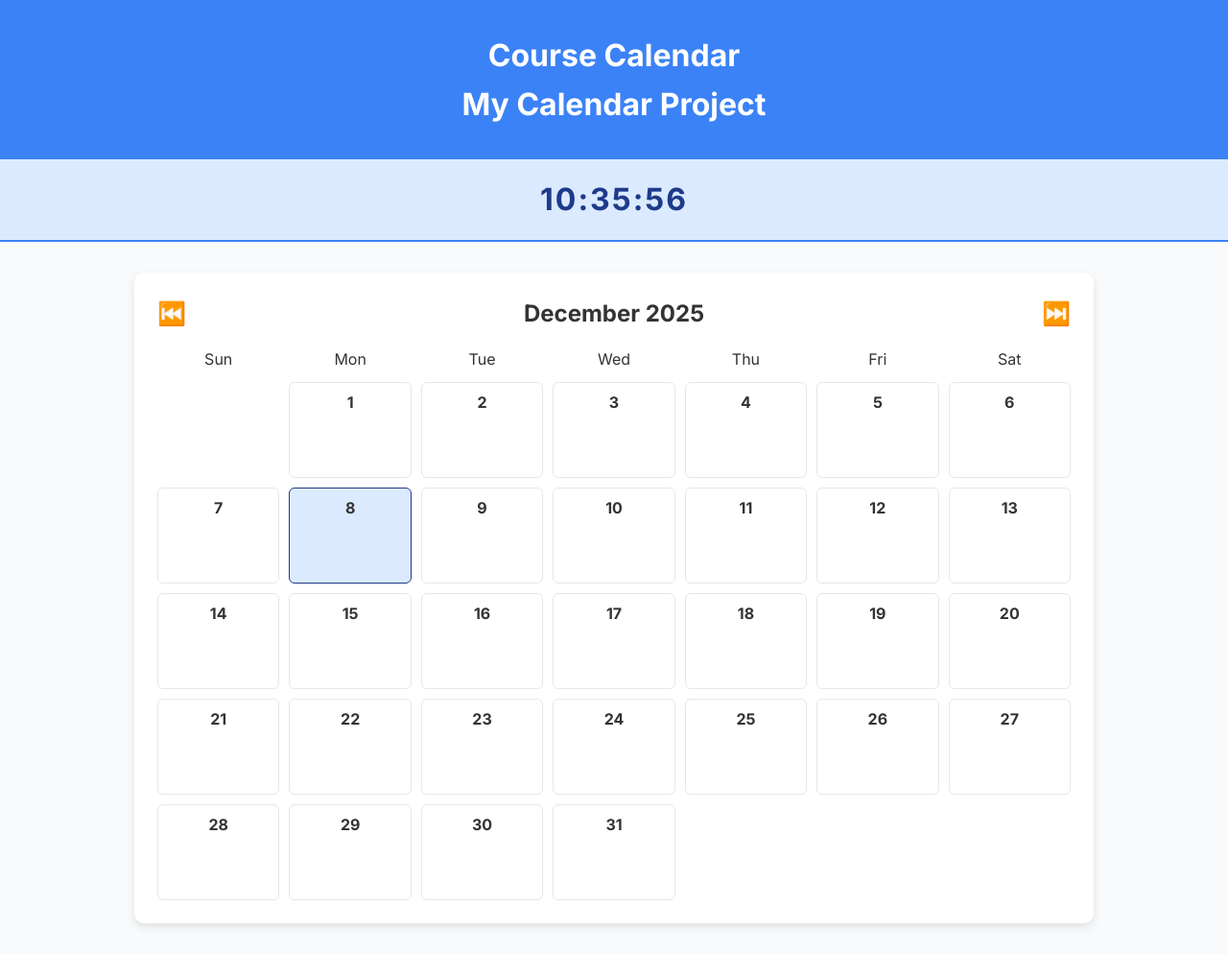
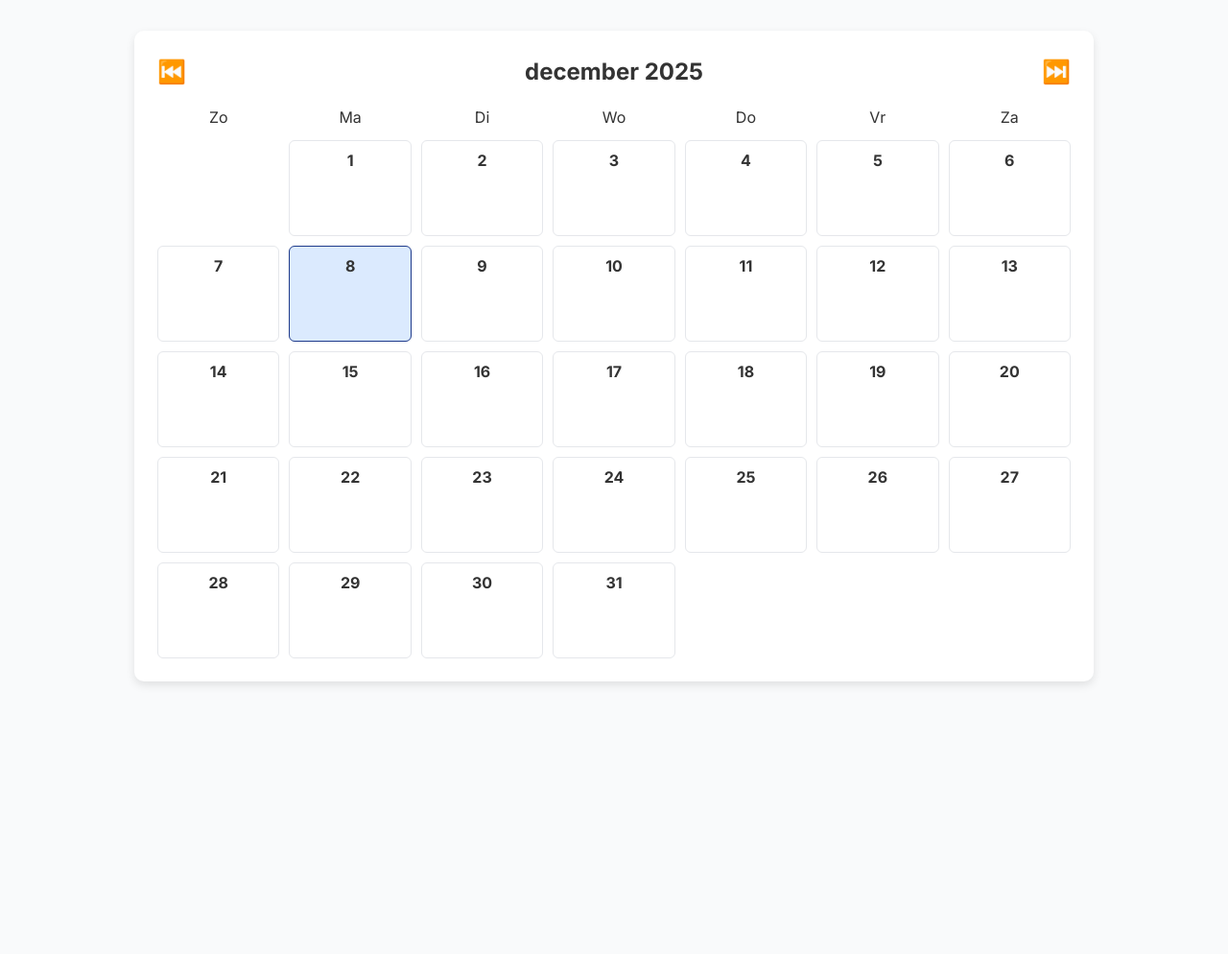
Before and after one commit to fszzl21/Het-Digitale-Erf, a PHP site: page / in a window 1280 px wide. Shown: the whole page at 96% size. After the commit the page ends 714 px from the top, so only its background shows below. Run offline with PHP 8.4, Linux system fonts and the light colour scheme; data that the repository does not hold is empty.

Commit message:
Alles aangepast zodat het nu naar appointsments is

```diff
--- a/GoogleAgendaCloneM/calendar.js
+++ b/GoogleAgendaCloneM/calendar.js
@@ -14,12 +14,12 @@ function renderCalendar(date = new Date()) {
   const totalDays = new Date(year, month + 1, 0).getDate();
   const firstDayOfMonth = new Date(year, month, 1).getDay();
 
-  monthYearEl.textContent = date.toLocaleDateString("en-US", {
+  monthYearEl.textContent = date.toLocaleDateString("nl-NL", {
     month: "long",
     year: "numeric",
   });
 
-  const weekDays = ["Sun", "Mon", "Tue", "Wed", "Thu", "Fri", "Sat"];
+  const weekDays = ["Zo", "Ma", "Di", "Wo", "Do", "Vr", "Za"];
   weekDays.forEach((day) => {
     const dayEl = document.createElement("div");
     dayEl.className = "day-name";
@@ -58,20 +58,20 @@ function renderCalendar(date = new Date()) {
       const ev = document.createElement("div");
       ev.className = "event";
 
-      const courseEl = document.createElement("div");
-      courseEl.className = "course";
-      courseEl.textContent = event.title.split(" - ")[0];
+      const appointmentEl = document.createElement("div");
+      appointmentEl.className = "appointment";
+      appointmentEl.textContent = event.title.split(" - ")[0];
 
-      const instructorEl = document.createElement("div");
-      instructorEl.className = "instructor";
-      instructorEl.textContent = "🧑🏻‍🏫 " + event.title.split(" - ")[1];
+      const themeEl = document.createElement("div");
+      themeEl.className = "theme";
+      themeEl.textContent = event.title.split(" - ")[1];
 
       const timeEl = document.createElement("div");
       timeEl.className = "time";
-      timeEl.textContent = `⏰ ${event.start_time} - ${event.end_time}`;
+      timeEl.textContent = `${event.start_time} - ${event.end_time}`;
 
-      ev.appendChild(courseEl);
-      ev.appendChild(instructorEl);
+      ev.appendChild(appointmentEl);
+      ev.appendChild(themeEl);
       ev.appendChild(timeEl);
       eventBox.appendChild(ev);
     });
@@ -82,7 +82,7 @@ function renderCalendar(date = new Date()) {
 
     const addBtn = document.createElement("button");
     addBtn.className = "overlay-btn";
-    addBtn.textContent = "+ Add";
+    addBtn.textContent = "Voeg toe";
     addBtn.onclick = (e) => {
       e.stopPropagation();
       openModalForAdd(dateStr);
@@ -92,7 +92,7 @@ function renderCalendar(date = new Date()) {
     if (eventsToday.length > 0) {
       const editBtn = document.createElement("button");
       editBtn.className = "overlay-btn";
-      editBtn.textContent = "✏️ Edit";
+      editBtn.textContent = "Pas aan";
       editBtn.onclick = (e) => {
         e.stopPropagation();
         openModalForEdit(eventsToday);
@@ -111,8 +111,8 @@ function openModalForAdd(dateStr) {
   document.getElementById("formAction").value = "add";
   document.getElementById("eventId").value = "";
   document.getElementById("deleteEventId").value = "";
-  document.getElementById("courseName").value = "";
-  document.getElementById("instructorName").value = "";
+  document.getElementById("appointmentName").value = "";
+  document.getElementById("appointmentTheme").value = "";
   document.getElementById("startDate").value = dateStr;
   document.getElementById("endDate").value = dateStr;
   document.getElementById("startTime").value = "09:00";
@@ -136,12 +136,12 @@ function openModalForEdit(eventsOnDate) {
   const selector = document.getElementById("eventSelector");
   const wrapper = document.getElementById("eventSelectorWrapper");
 
-  selector.innerHTML = "<option disabled selected>Choose event...</option>";
+  selector.innerHTML = "<option disabled selected>Kies afspraak...</option>";
 
   eventsOnDate.forEach((e) => {
     const option = document.createElement("option");
     option.value = JSON.stringify(e);
-    option.textContent = `${e.title} (${e.start} ➡️ ${e.end})`;
+    option.textContent = `${e.title} (${e.start} -> ${e.end})`;
     selector.appendChild(option);
   });
 
@@ -161,10 +161,10 @@ function handleEventSelection(eventJSON) {
   document.getElementById("eventId").value = event.id;
   document.getElementById("deleteEventId").value = event.id;
 
-  const [course, instructor] = event.title.split(" - ").map((e) => e.trim());
+  const [appointment, theme] = event.title.split(" - ").map((e) => e.trim());
 
-  document.getElementById("courseName").value = course || "";
-  document.getElementById("instructorName").value = instructor || "";
+  document.getElementById("appointmentName").value = appointment || "";
+  document.getElementById("appointmentTheme").value = theme || "";
   document.getElementById("startDate").value = event.start || "";
   document.getElementById("endDate").value = event.end || "";
   document.getElementById("startTime").value = event.start_time || "";
--- a/GoogleAgendaCloneM/calendar.php
+++ b/GoogleAgendaCloneM/calendar.php
@@ -8,19 +8,19 @@ $eventsFromDB = [];
 
 // Handle Add Appointment
 if ((isset($_SERVER["REQUEST_METHOD"]) && $_SERVER["REQUEST_METHOD"] === "POST") && (isset($_POST['action']) ? $_POST['action'] : '') === "add") {
-    $course      = trim($_POST["course_name"] ?? '');
-    $instructor  = trim($_POST["instructor_name"] ?? '');
+    $appointment      = trim($_POST["appointment_name"] ?? '');
+    $theme  = trim($_POST["appointment_theme"] ?? '');
     $start       = $_POST["start_date"] ?? '';
     $end         = $_POST["end_date"] ?? '';
     $startTime   = $_POST["start_time"] ?? '';
     $endTime     = $_POST["end_time"] ?? '';
 
-    if ($course && $instructor && $start && $end && $startTime && $endTime) {
+    if ($appointment && $theme && $start && $end && $startTime && $endTime) {
         $stmt = $conn->prepare(
-            "INSERT INTO appointments (course_name, instructor_name, start_date, end_date, start_time, end_time)
+            "INSERT INTO appointments (appointment_name, appointment_theme, start_date, end_date, start_time, end_time)
              VALUES (?, ?, ?, ?, ?, ?)"
         );
-        $stmt->bind_param("ssssss", $course, $instructor, $start, $end, $startTime, $endTime);
+        $stmt->bind_param("ssssss", $appointment, $theme, $start, $end, $startTime, $endTime);
         $stmt->execute();
         $stmt->close();
 
@@ -35,19 +35,19 @@ if ((isset($_SERVER["REQUEST_METHOD"]) && $_SERVER["REQUEST_METHOD"] === "POST")
 // Handle Edit Appointment
 if (isset($_SERVER["REQUEST_METHOD"]) && $_SERVER["REQUEST_METHOD"] === "POST" && ($_POST['action'] ?? '') === "edit") {
     $id          = $_POST["event_id"] ?? null;
-    $course      = trim($_POST["course_name"] ?? '');
-    $instructor  = trim($_POST["instructor_name"] ?? '');
+    $appointment      = trim($_POST["appointment_name"] ?? '');
+    $theme  = trim($_POST["appointment_theme"] ?? '');
     $start       = $_POST["start_date"] ?? '';
     $end         = $_POST["end_date"] ?? '';
     $startTime   = $_POST["start_time"] ?? '';
     $endTime     = $_POST["end_time"] ?? '';
 
-    if ($id && $course && $instructor && $start && $end && $startTime && $endTime) {
+    if ($id && $appointment && $theme && $start && $end && $startTime && $endTime) {
         $stmt = $conn->prepare(
-            "UPDATE appointments SET course_name = ?, instructor_name = ?, start_date = ?, end_date = ?, start_time = ?, end_time = ?
+            "UPDATE appointments SET appointment_name = ?, appointment_theme = ?, start_date = ?, end_date = ?, start_time = ?, end_time = ?
              WHERE id = ?"
         );
-        $stmt->bind_param("ssssssi", $course, $instructor, $start, $end, $startTime, $endTime, $id);
+        $stmt->bind_param("ssssssi", $appointment, $theme, $start, $end, $startTime, $endTime, $id);
         $stmt->execute();
         $stmt->close();
 
@@ -85,7 +85,7 @@ if (isset($_GET["success"])) {
 }
 
 if (isset($_GET["error"])) {
-    $errorMsg = '❗ Error occurred. Please check your input.';
+    $errorMsg = 'Error occurred. Please check your input.';
 }
 
 // Fetch Appointments from DB and spread by date
@@ -99,7 +99,7 @@ if ($result && $result->num_rows > 0) {
         while ($start <= $end) {
             $eventsFromDB[] = [
                 "id"          => $row["id"],
-                "title"       => "{$row['course_name']} - {$row['instructor_name']}",
+                "title"       => "{$row['appointment_name']} - {$row['appointment_theme']}",
                 "date"        => $start->format('Y-m-d'),
                 "start"       => $row["start_date"],
                 "end"         => $row["end_date"],
--- a/GoogleAgendaCloneM/index.php
+++ b/GoogleAgendaCloneM/index.php
@@ -1,4 +1,3 @@
-
 <?php
 
 include "calendar.php";
@@ -20,10 +19,6 @@ include "calendar.php";
 
 <body>
 
-  <header>
-    <h1> Course Calendar<br> My Calendar Project</h1>
-  </header>
-
   <!-- Success / Error Messages -->
   <?php if ($successMsg): ?>
     <div class="alert success"><?= $successMsg ?></div>
@@ -32,9 +27,6 @@ include "calendar.php";
   <?php endif; ?>
 
   <!-- Clock -->
-  <div class="clock-container">
-    <div id="clock"></div>
-  </div>
 
   <!-- Calendar -->
   <div class="calendar">
@@ -64,36 +56,36 @@ include "calendar.php";
         <input type="hidden" name="action" id="formAction" value="add">
         <input type="hidden" name="event_id" id="eventId">
 
-        <label for="courseName">Course Title:</label>
-        <input type="text" name="course_name" id="courseName" required>
+        <label for="appointmentName">Afspraak Naam:</label>
+        <input type="text" name="appointment_name" id="appointmentName" required>
 
-        <label for="instructorName">Instructor Name:</label>
-        <input type="text" name="instructor_name" id="instructorName" required>
+        <label for="appointmentTheme">Onderwerp:</label>
+        <input type="text" name="appointment_theme" id="appointmentTheme" required>
 
-        <label for="startDate">Start Date:</label>
+        <label for="startDate">Start Datum:</label>
         <input type="date" name="start_date" id="startDate" required>
 
-        <label for="endDate">End Date:</label>
+        <label for="endDate">Eind Datum:</label>
         <input type="date" name="end_date" id="endDate" required>
 
-        <label for="startTime">Start Time:</label>
+        <label for="startTime">Start Tijd:</label>
         <input type="time" name="start_time" id="startTime" required>
 
-        <label for="endTime">End Time:</label>
+        <label for="endTime">End Tijd:</label>
         <input type="time" name="end_time" id="endTime" required>
 
-        <button type="submit">💾 Save</button>
+        <button type="submit">Opslaan</button>
       </form>
 
       <!-- Delete -->
       <form method="POST" onsubmit="return confirm('Are you sure you want to delete this appointment?')">
         <input type="hidden" name="action" value="delete">
         <input type="hidden" name="event_id" id="deleteEventId">
-        <button type="submit" class="submit-btn">🗑️ Delete</button>
+        <button type="submit" class="submit-btn">Verwijder</button>
       </form>
 
       <!-- Cancel -->
-      <button type="button" class="submit-btn" onclick="closeModal()" style="background:#ccc">❌ Cancel</button>
+      <button type="button" class="submit-btn" onclick="closeModal()" style="background:#ccc">Annuleer</button>
     </div>
   </div>
 
--- a/GoogleAgendaCloneM/style.css
+++ b/GoogleAgendaCloneM/style.css
@@ -20,34 +20,6 @@ body {
     background-color: var(--background);
     color: #333;
     line-height: 1.6;
-}
-
-header {
-    background-color: var(--primary);
-    color: white;
-    padding: 2rem 1rem;
-    text-align: center;
-}
-
-/* Clock */
-
-.clock-container {
-    background-color: var(--primary-light);
-    color: var(--primary-dark);
-    font-size: 2rem;
-    font-weight: bold;
-    padding: 1rem;
-    text-align: center;
-    font-family: "Inter", sans-serif;
-    letter-spacing: 2px;
-    border-bottom: 2px solid var(--primary);
-}
-
-@media (max-width: 768px) {
-    .clock-container {
-        font-size: 1.4rem;
-        padding: 0.75rem;
-    }
 }
 
 /* Calendar Contantion */
```
Also changed, not shown: 1 other file.
